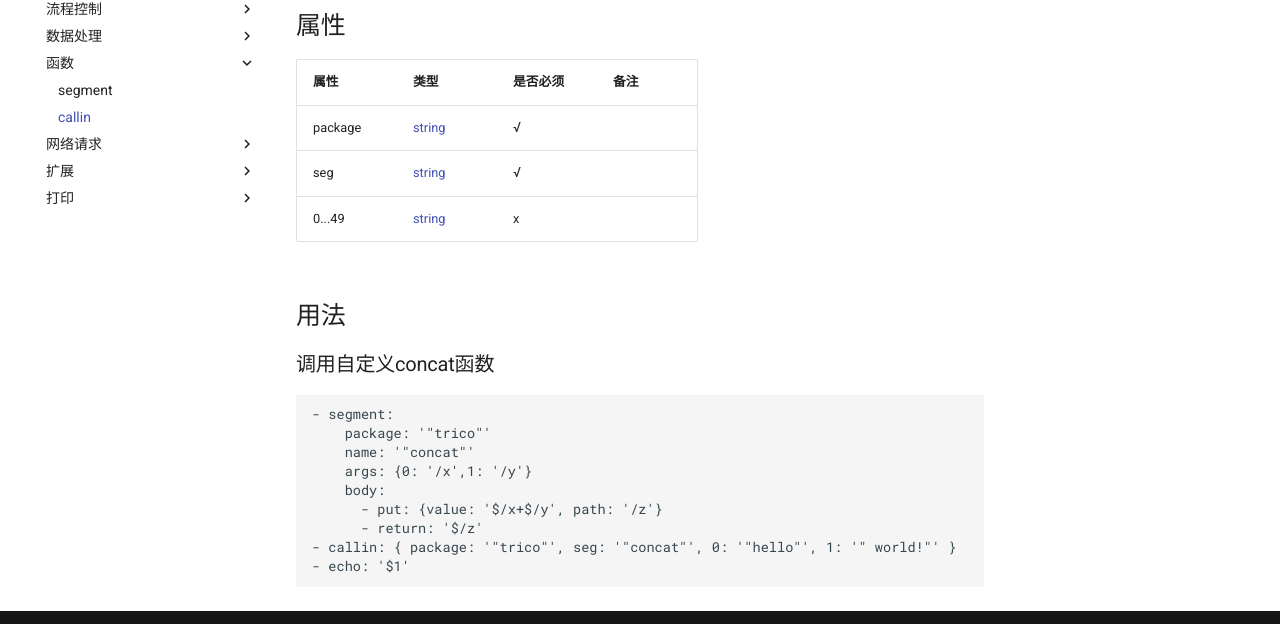
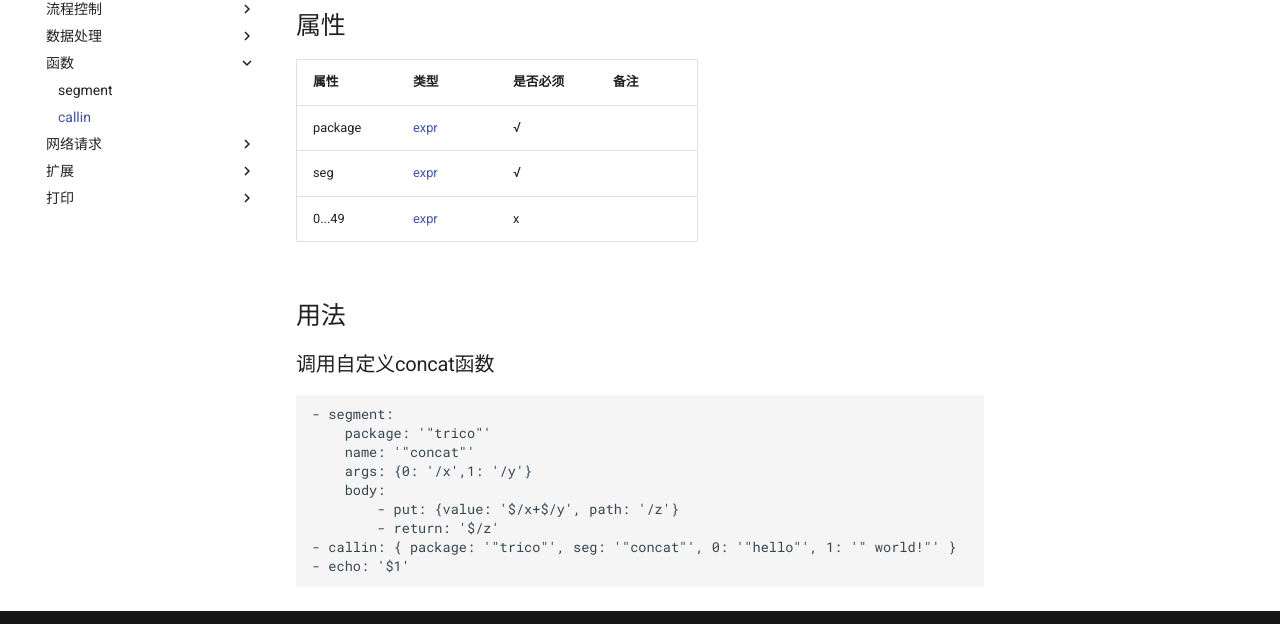
Before and after one commit to shenruisi/salyut_doc, an MkDocs documentation site: the page built from docs/callin.md, in a window 1280 px wide and 1068 px high. Shown: the part 392-1016 px from the top of the window. Built offline with MkDocs 1.6.1 and Material for MkDocs 9.7.7, drawn with Linux system fonts in a browser that asks for light colours.

Commit message:
Update callin.md
fix type

````diff
--- a/docs/callin.md
+++ b/docs/callin.md
@@ -9,9 +9,9 @@
 ## 属性
 | 属性 | 类型 | 是否必须 | 备注 |
 |--------|--------|--------|--------|
-|   package   | [string](datatype.md)  | √ |   |
-|   seg   | [string](datatype.md)  | √ |   |
-|   0...49   | [string](datatype.md) | x  |   |
+|   package   | [expr](datatype.md)  | √ |   |
+|   seg   | [expr](datatype.md)  | √ |   |
+|   0...49   | [expr](datatype.md) | x  |   |
 
 ## 用法
 ### 调用自定义concat函数
@@ -21,8 +21,8 @@
     name: '"concat"'
     args: {0: '/x',1: '/y'}
     body:
-      - put: {value: '$/x+$/y', path: '/z'}
-      - return: '$/z'
+        - put: {value: '$/x+$/y', path: '/z'}
+        - return: '$/z'
 - callin: { package: '"trico"', seg: '"concat"', 0: '"hello"', 1: '" world!"' }
 - echo: '$1'
 ```
````
